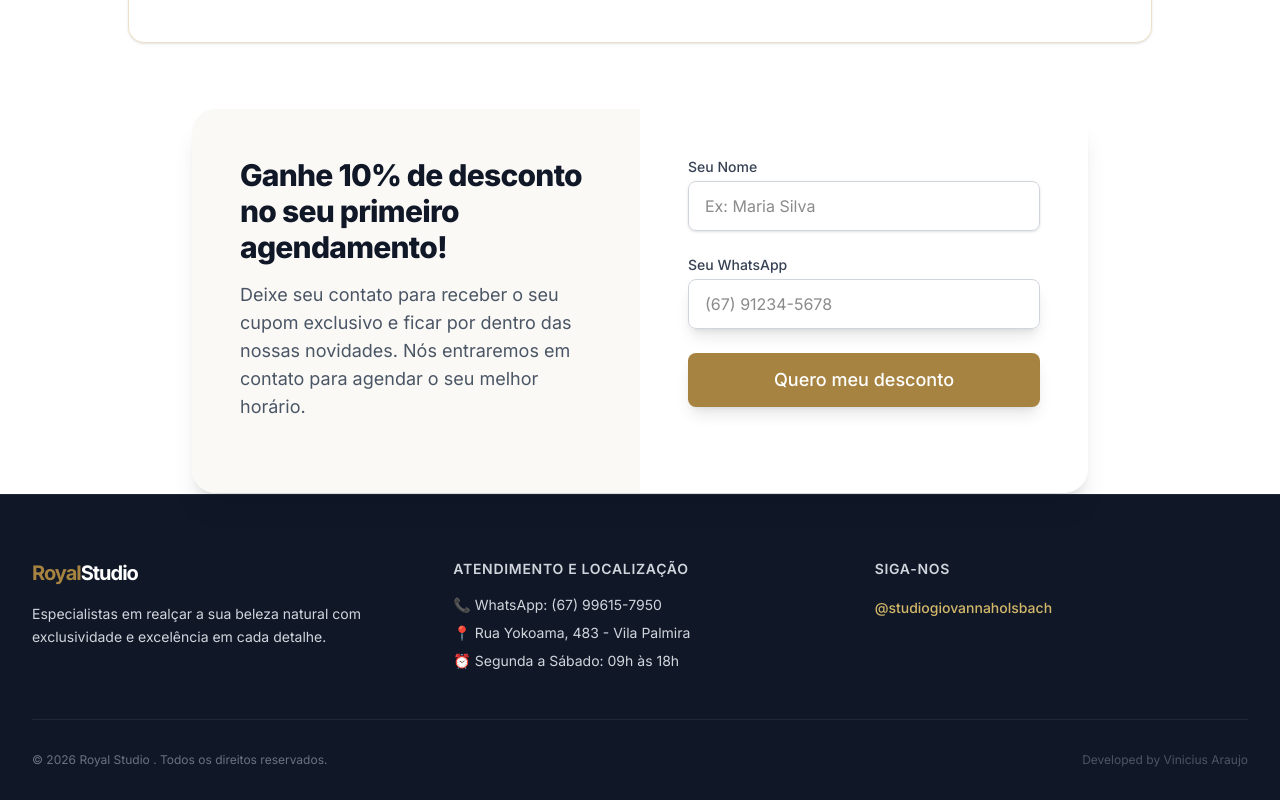
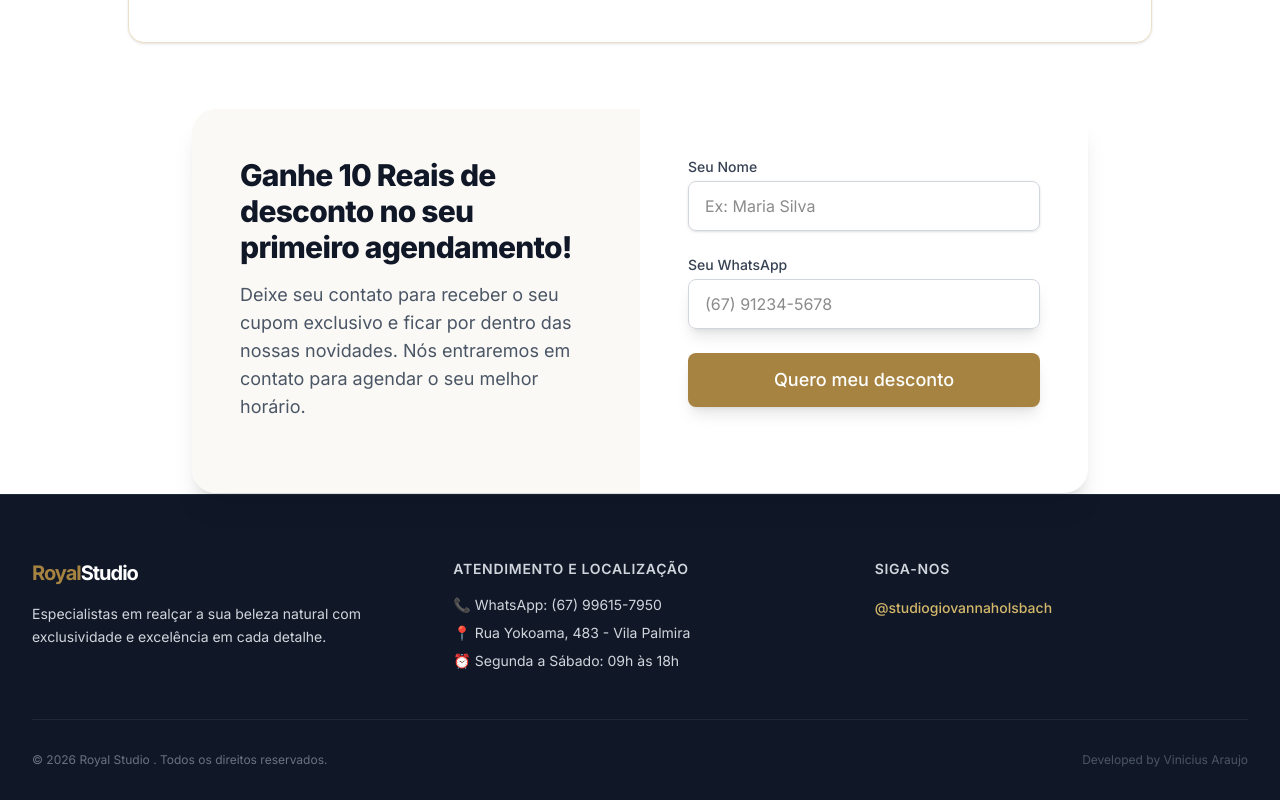
Before and after one commit to ViniciusADCG/royal-studio-website, a Next.js app: page / in a window 1280 px wide. Shown: the part 2363-3163 px from the top of the page. Built offline with nearby package versions, Linux system fonts and the light colour scheme.

Commit message:
Alteração no desconto da LeadCapture

```diff
--- a/components/LeadCapture.tsx
+++ b/components/LeadCapture.tsx
@@ -37,7 +37,7 @@ export default function LeadCapture() {
         {/* Texto da Promoção */}
         <div className="md:w-1/2 p-8 md:p-12 bg-dourado-50 flex flex-col justify-center">
           <h2 className="text-3xl font-extrabold text-gray-900 mb-4 tracking-tight">
-            Ganhe 10% de desconto no seu primeiro agendamento!
+            Ganhe 10 Reais de desconto no seu primeiro agendamento!
           </h2>
           <p className="text-gray-600 mb-6 text-lg">
             Deixe seu contato para receber o seu cupom exclusivo e ficar por dentro das nossas novidades. Nós entraremos em contato para agendar o seu melhor horário.
```
